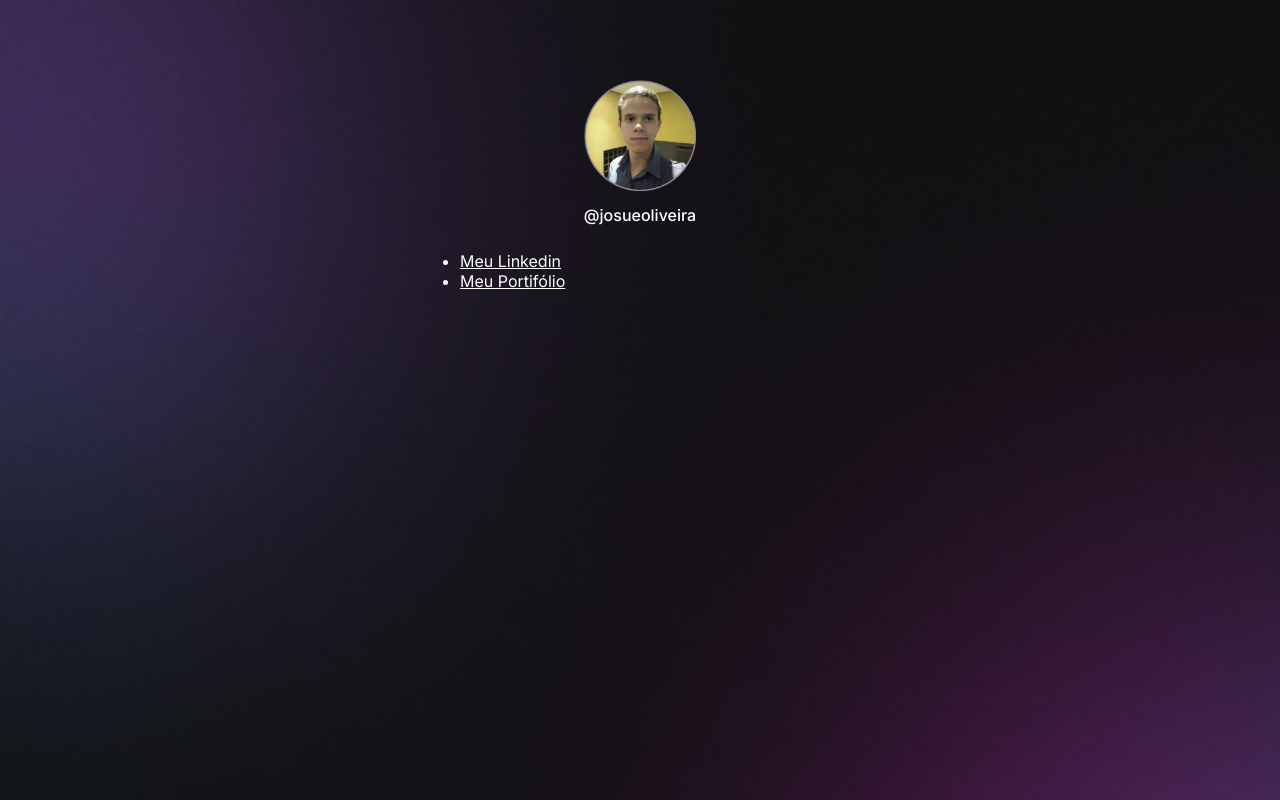
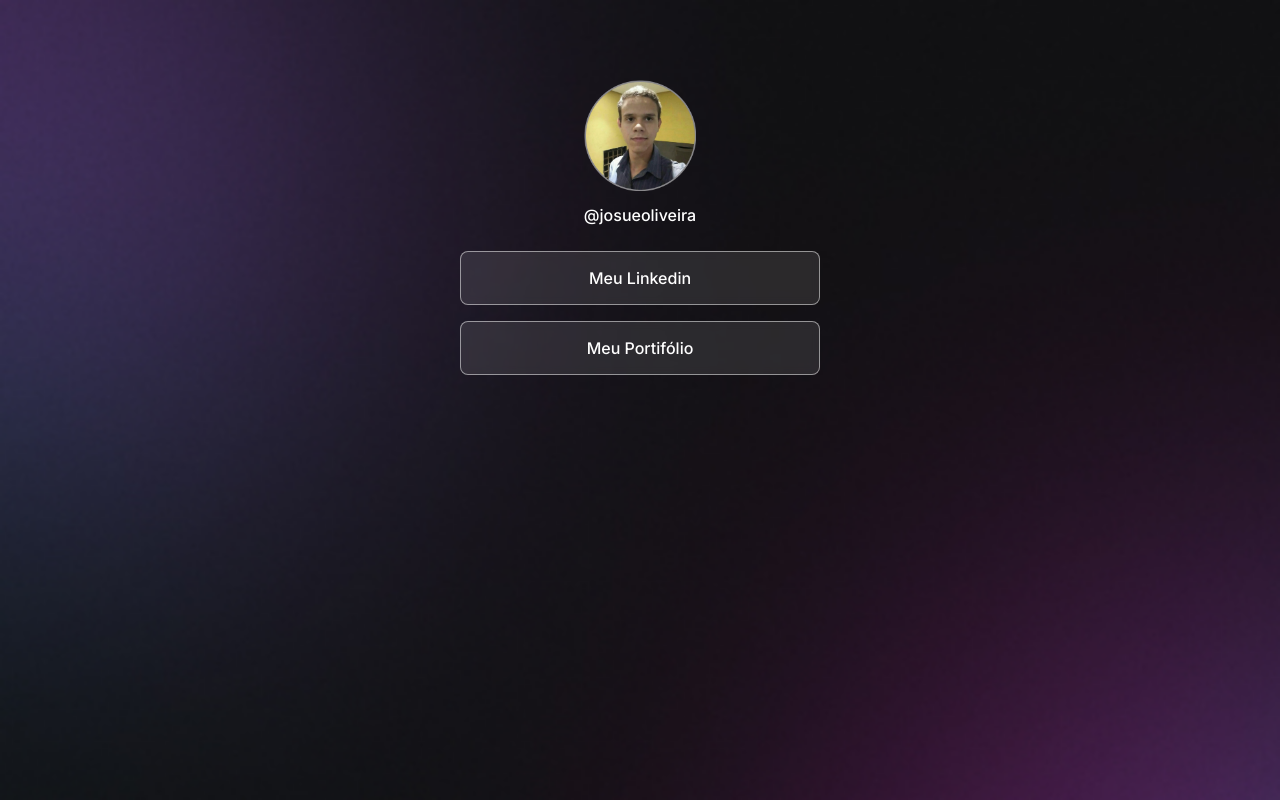
Before and after one commit to JosSousa/personal-site-dev-links, a plain HTML site: page index.html in a window 1280 px wide. Drawn offline with Linux system fonts and the light colour scheme.

Commit message:
add the list of links, and style them

```diff
--- a/style.css
+++ b/style.css
@@ -38,3 +38,39 @@ body * {
     line-height: 24px;
     margin-top: 8px;
 }
+
+/* Link list */
+ul {
+    list-style: none;
+
+    display: flex;
+    flex-direction: column;
+    gap: 16px;
+}
+
+ul li a {
+    display: flex;
+    align-items: center;
+    justify-content: center;
+
+    padding: 16px 24px;
+
+    background: rgba(255, 255, 255, 0.1);
+    border: 1px solid rgba(255, 255, 255, 0.5);
+    border-radius: 8px;
+
+    backdrop-filter: blur(4px);
+    -webkit-backdrop-filter: blur(4px);
+
+    text-decoration: none;
+    font-weight: 500;
+
+    transition: background 0.2s;
+}
+
+/* pseudo-selector*/
+ul li a:hover {
+
+    background: rgba(255, 255, 255, 0.05);
+    border: 1.5px solid #ffffff;
+}
```
